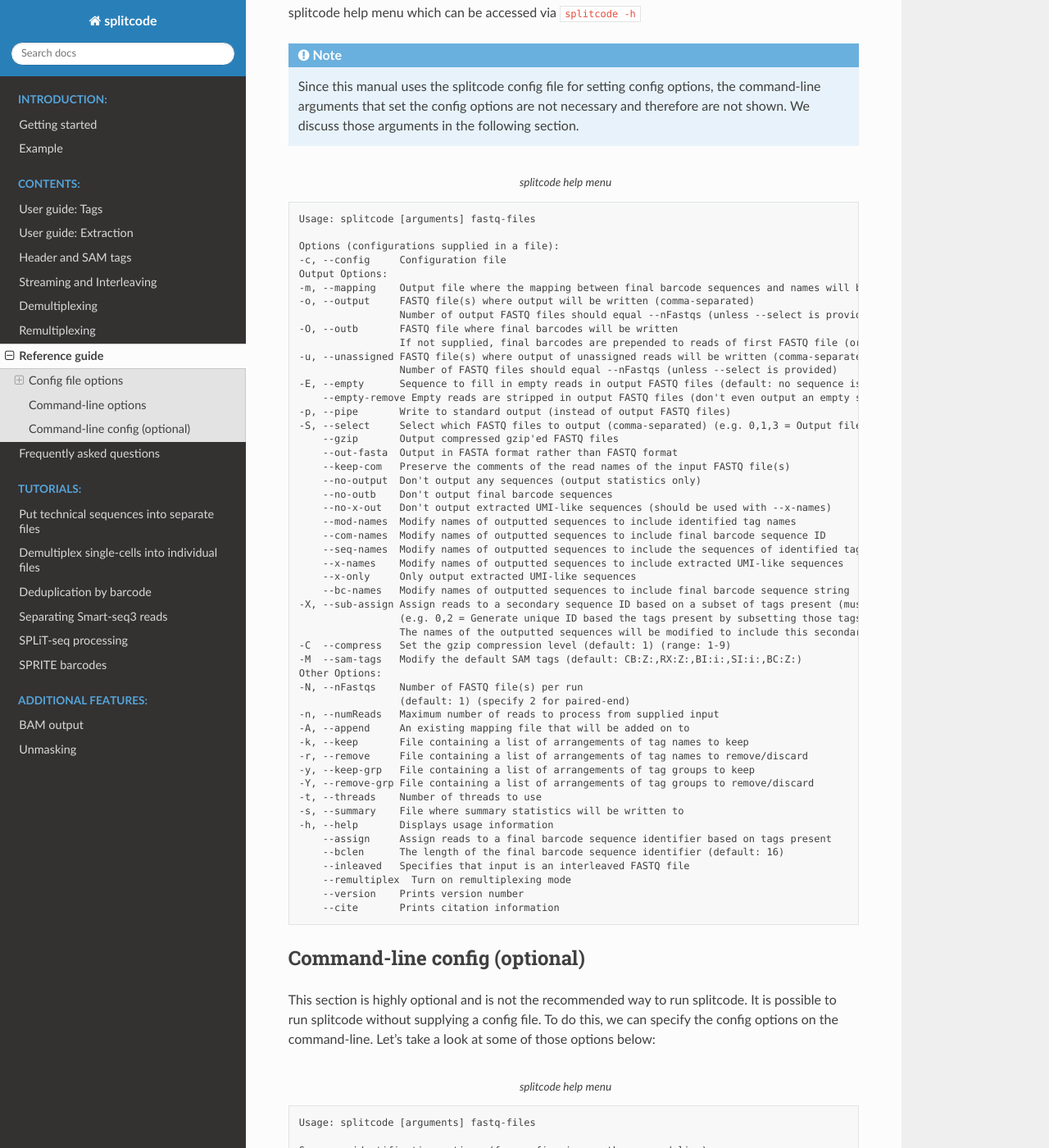
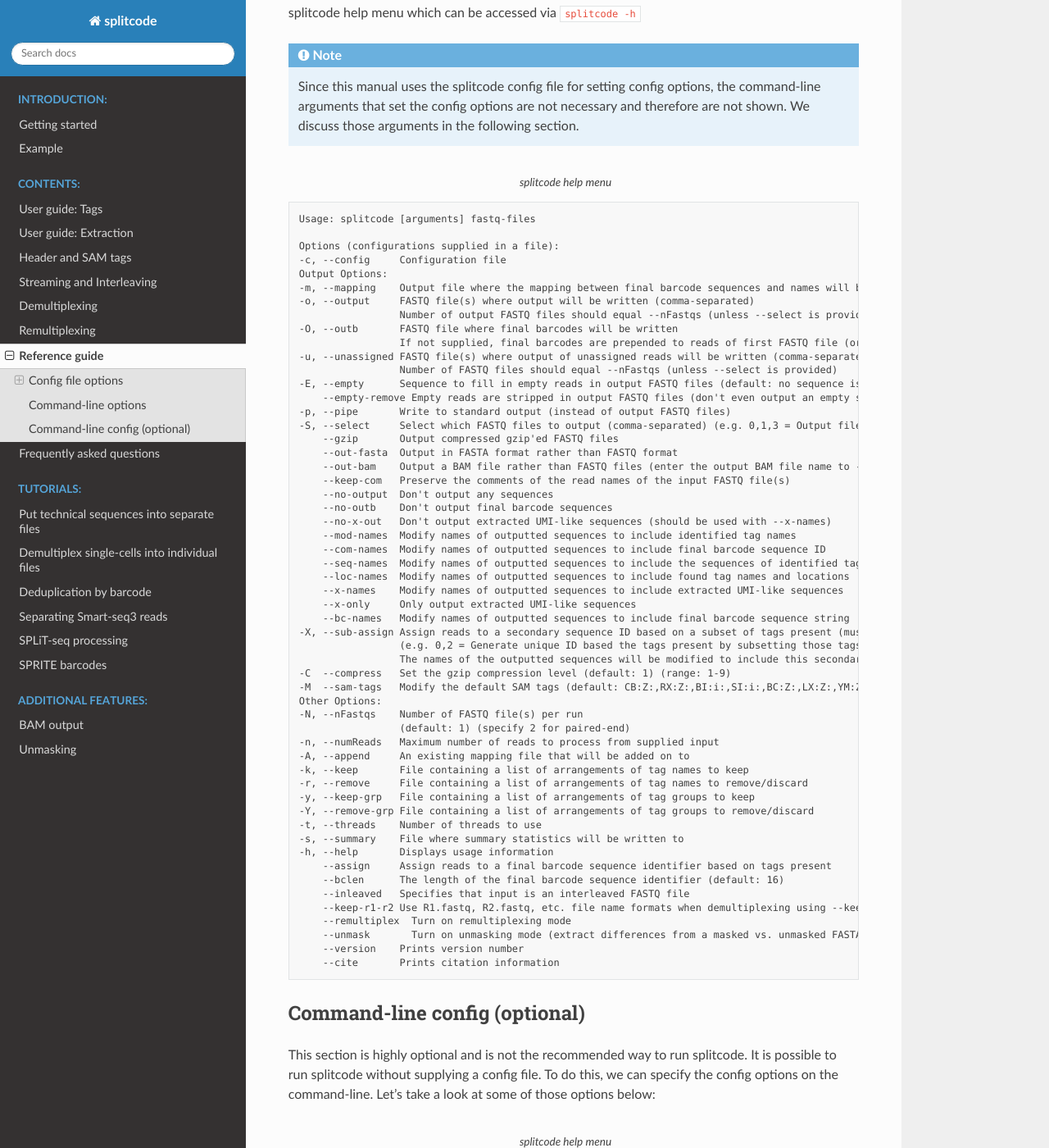
Before and after one commit to pachterlab/splitcode-tutorial, a Sphinx documentation site: the page built from docs/source/reference_guide.rst, in a window 1280 px wide and 1400 px high, scrolled down 1601 px. Shown: the whole window at 82% size. Built offline with Sphinx 7.4.7 and the Read the Docs theme 2.0.0, drawn with Linux system fonts in a browser that asks for light colours.

Commit message:
update help menu

```diff
--- a/docs/source/reference_guide.rst
+++ b/docs/source/reference_guide.rst
@@ -162,13 +162,15 @@ splitcode help menu which can be accessed via ``splitcode -h``
   -S, --select     Select which FASTQ files to output (comma-separated) (e.g. 0,1,3 = Output files #0, #1, #3)
       --gzip       Output compressed gzip'ed FASTQ files
       --out-fasta  Output in FASTA format rather than FASTQ format
+      --out-bam    Output a BAM file rather than FASTQ files (enter the output BAM file name to -o or --output)
       --keep-com   Preserve the comments of the read names of the input FASTQ file(s)
-      --no-output  Don't output any sequences (output statistics only)
+      --no-output  Don't output any sequences
       --no-outb    Don't output final barcode sequences
       --no-x-out   Don't output extracted UMI-like sequences (should be used with --x-names)
       --mod-names  Modify names of outputted sequences to include identified tag names
       --com-names  Modify names of outputted sequences to include final barcode sequence ID
       --seq-names  Modify names of outputted sequences to include the sequences of identified tags
+      --loc-names  Modify names of outputted sequences to include found tag names and locations
       --x-names    Modify names of outputted sequences to include extracted UMI-like sequences
       --x-only     Only output extracted UMI-like sequences
       --bc-names   Modify names of outputted sequences to include final barcode sequence string
@@ -176,7 +178,7 @@ splitcode help menu which can be accessed via ``splitcode -h``
                    (e.g. 0,2 = Generate unique ID based the tags present by subsetting those tags to tag #0 and tag #2 only)
                    The names of the outputted sequences will be modified to include this secondary sequence ID
   -C  --compress   Set the gzip compression level (default: 1) (range: 1-9)
-  -M  --sam-tags   Modify the default SAM tags (default: CB:Z:,RX:Z:,BI:i:,SI:i:,BC:Z:)
+  -M  --sam-tags   Modify the default SAM tags (default: CB:Z:,RX:Z:,BI:i:,SI:i:,BC:Z:,LX:Z:,YM:Z:)
   Other Options:
   -N, --nFastqs    Number of FASTQ file(s) per run
                    (default: 1) (specify 2 for paired-end)
@@ -192,7 +194,9 @@ splitcode help menu which can be accessed via ``splitcode -h``
       --assign     Assign reads to a final barcode sequence identifier based on tags present
       --bclen      The length of the final barcode sequence identifier (default: 16)
       --inleaved   Specifies that input is an interleaved FASTQ file
+      --keep-r1-r2 Use R1.fastq, R2.fastq, etc. file name formats when demultiplexing using --keep or --keep-grp
       --remultiplex  Turn on remultiplexing mode
+      --unmask       Turn on unmasking mode (extract differences from a masked vs. unmasked FASTA)
       --version    Prints version number
       --cite       Prints citation information
 
```
